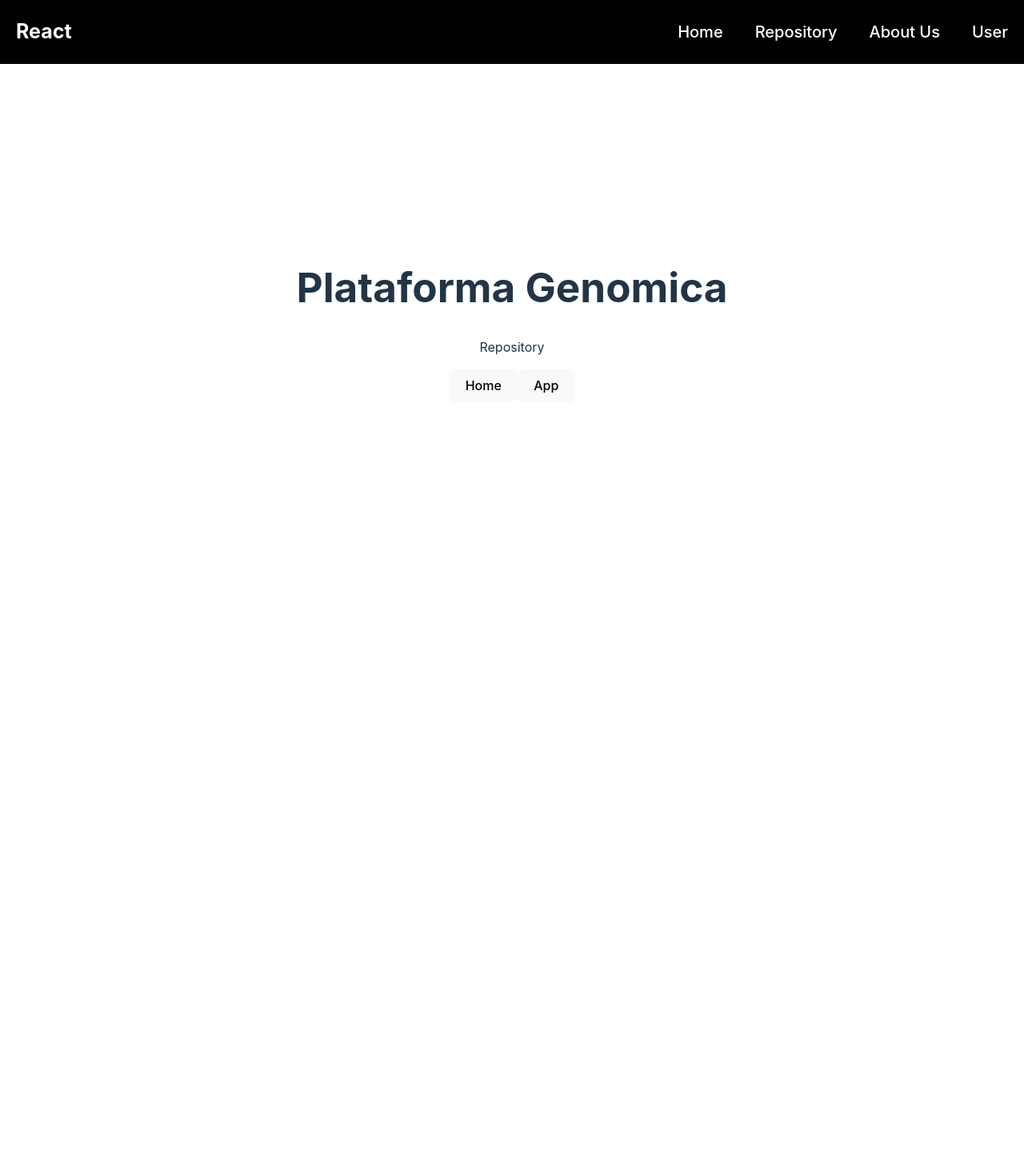
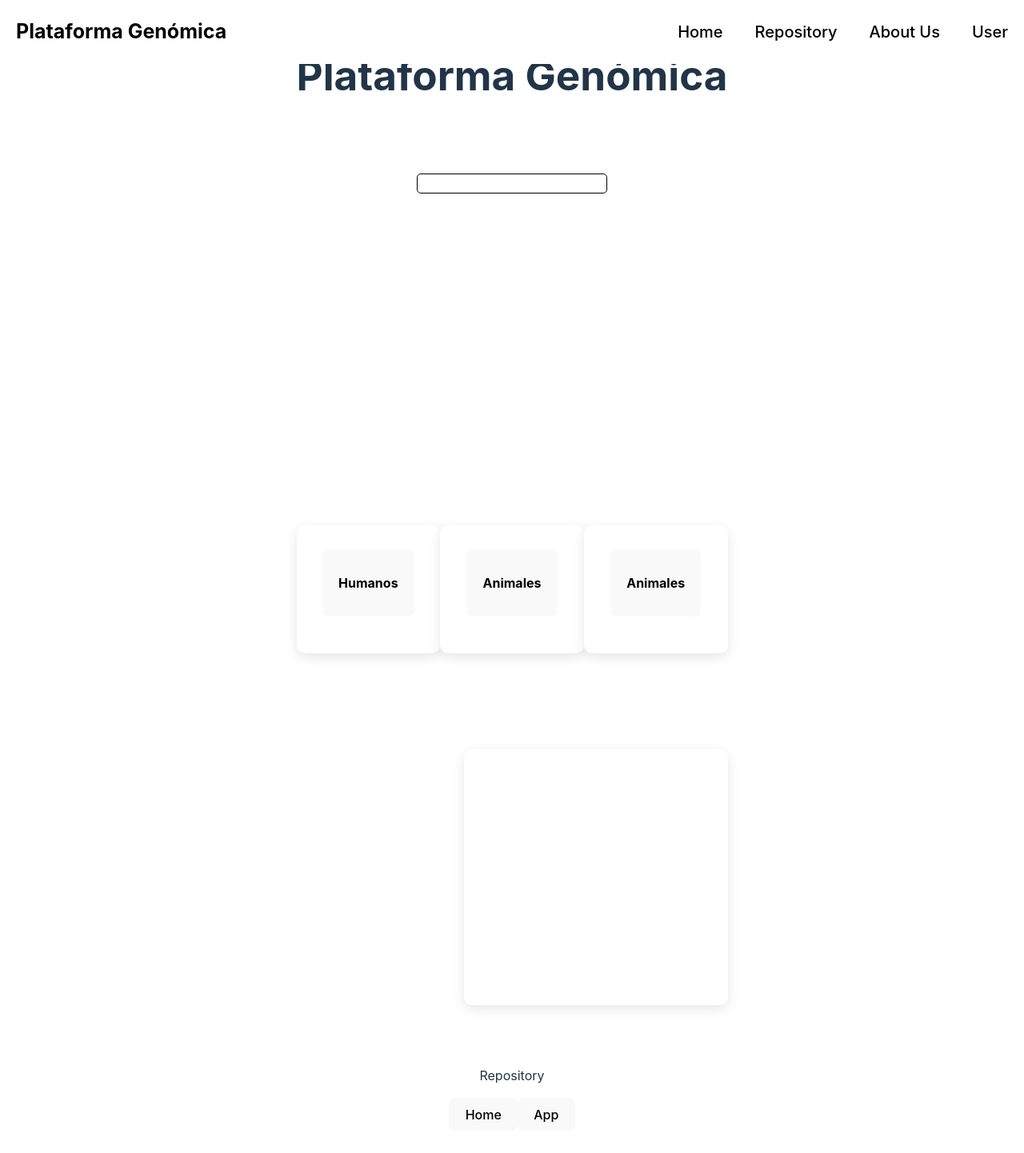
Before and after one commit to Nereo-11/React, a React (Vite) app: page /repository in a window 1280 px wide. Shown: the top 1442 px of the page at 80% size. Before the commit the page ends 800 px from the top, so only its background shows below. Built offline with nearby package versions, Linux system fonts and the light colour scheme.

Commit message:
TercerCommit

```diff
--- a/src/Paginas/aboutus.tsx
+++ b/src/Paginas/aboutus.tsx
@@ -11,7 +11,7 @@ function Aboutus() {
         </header>
 
         <div>
-            <h1>Plataforma Genomica</h1>
+            <h1>Plataforma Genómica</h1>
         </div>
 
         <div>
--- /dev/null
+++ b/src/Paginas/login.css
@@ -0,0 +1,40 @@
+.section {
+    padding: 60px 0;
+    min-height: 60vh;
+    display: flex;
+    justify-content: center;
+}
+
+.target {
+    background-color: #ffffff;
+    border-radius: 10px;
+    padding: 30px;
+    position: relative;
+    text-align: center;
+    box-shadow: 0 5px 15px rgba(0, 0, 0, 0.1);
+    transition: transform 0.3s ease-in-out, background-color 0.3s ease-in-out;
+    width: 50%;
+}
+
+.target h3 {
+    text-align: left;
+    text-transform: capitalize;
+    color: #000000;
+    padding: 5px 5px;
+    border-radius: 20px;
+    font-weight: 600;
+    text-decoration: none;
+}
+
+.public {
+    font-size: 18px;
+    border-radius: 5px;
+    border: 1px solid rgb(0, 0, 0);
+}
+
+.private {
+    font-size: 18px;
+    border-radius: 5px;
+    border: 1px solid rgb(0, 0, 0);
+    -webkit-text-security: disc; /* Cambia el texto por un círculo */
+}
--- a/src/Paginas/login.tsx
+++ b/src/Paginas/login.tsx
@@ -1,4 +1,5 @@
 import { useNavigate } from "react-router-dom";
+import './signup.css';
 
 function Login() {
     const navigate = useNavigate();
@@ -6,12 +7,27 @@ function Login() {
     return(
         <>
         <div>
-            <h1>Plataforma Genomica</h1>
+            <h1>Plataforma Genómica</h1>
         </div>
 
+        <section className={'section'}>
+        <div className={'target'}>
+
+        <h3>Correo</h3>
+            <input id = "email" type="email" className={'public'} pattern=".+@example\.com" required></input>
+
+        <h3>Crear Contraseña</h3>
+            <input id = "contraseña" type="text" className={'private'}></input>
+
+        <a onClick={() => navigate('/signup')}>Recuperar Contraseña</a>
+
+        </div>
+        </section>
+
         <div>
-            <p>Login</p>
+
             <button onClick={() => navigate('/home')}>Home</button>
+            <p>¿No tienes cuenta? Registrate <a onClick={() => navigate('/signup')}>aqui</a></p>
             <button onClick={() => navigate('/')}>App</button>
         </div>
 
--- /dev/null
+++ b/src/Paginas/repository.css
@@ -0,0 +1,31 @@
+.public {
+    font-size: 18px;
+    border-radius: 5px;
+    border: 1px solid rgb(0, 0, 0);
+}
+
+.section-left {
+    padding: 60px 0;
+    min-height: 20vh;
+    display: flex;
+    justify-content: left;
+}
+
+.target-l {
+    background-color: #ffffff;
+    border-radius: 10px;
+    padding: 30px;
+    position: relative;
+    text-align: center;
+    box-shadow: 0 5px 15px rgba(0, 0, 0, 0.1);
+    transition: transform 0.3s ease-in-out, background-color 0.3s ease-in-out;
+    width: 50%;
+    justify-content: left;
+}
+
+.section-right {
+    padding: 60px 0;
+    min-height: 40vh;
+    display: flex;
+    justify-content: right;
+}
--- a/src/Paginas/repository.tsx
+++ b/src/Paginas/repository.tsx
@@ -1,5 +1,6 @@
 import { useNavigate } from "react-router-dom";
 import Navbar from "../components/Navbar/Navbar.tsx";
+import './repository.css';
 
 function Repository() {
     const navigate = useNavigate();
@@ -11,8 +12,40 @@ function Repository() {
         </header>
 
         <div>
-            <h1>Plataforma Genomica</h1>
+            <h1>Plataforma Genómica</h1>
         </div>
+
+        <section className={'section'}>
+        <div className={'search'}>
+
+            <input id = "busqueda" type="text" className={'public'}></input>
+
+        </div>
+        </section>
+
+        <section className={'section-left'}>
+        <div className={'target-l'}>
+        <button>
+        <h4>Humanos</h4>
+        </button>
+        </div>
+        <div className={'target-l'}>
+        <button>
+        <h4>Animales</h4>
+        </button>
+        </div>
+        <div className={'target-l'}>
+        <button>
+        <h4>Animales</h4>
+        </button>
+        </div>
+        </section>
+
+        <section className={'section-right'}>
+        <div className={'target'}>
+
+        </div>
+        </section>
 
         <div>
             <p>Repository</p>
--- /dev/null
+++ b/src/Paginas/signup.css
@@ -0,0 +1,42 @@
+
+
+.section {
+    padding: 60px 0;
+    min-height: 40vh;
+    display: flex;
+    justify-content: center;
+}
+
+.target {
+    background-color: #ffffff;
+    border-radius: 10px;
+    padding: 30px;
+    position: relative;
+    text-align: center;
+    box-shadow: 0 5px 15px rgba(0, 0, 0, 0.1);
+    transition: transform 0.3s ease-in-out, background-color 0.3s ease-in-out;
+    width: 50%;
+}
+
+.target h3 {
+    text-align: left;
+    text-transform: capitalize;
+    color: #000000;
+    padding: 5px 5px;
+    border-radius: 20px;
+    font-weight: 600;
+    text-decoration: none;
+}
+
+.public {
+    font-size: 18px;
+    border-radius: 5px;
+    border: 1px solid rgb(0, 0, 0);
+}
+
+.private {
+    font-size: 18px;
+    border-radius: 5px;
+    border: 1px solid rgb(0, 0, 0);
+    -webkit-text-security: disc; /* Cambia el texto por un círculo */
+}
--- a/src/Paginas/signup.tsx
+++ b/src/Paginas/signup.tsx
@@ -1,19 +1,46 @@
 import { useNavigate } from "react-router-dom";
+import './signup.css';
 
 function Signup() {
     const navigate = useNavigate();
 
+    let name = document.getElementById("name");
+    let email = document.getElementById("email");
+    let pass = document.getElementById("contraseña");
+    let rpass = document.getElementById("rcontraseña");
+
+
     return(
         <>
         <div>
-            <h1>Plataforma Genomica</h1>
+            <h1>Plataforma Genómica</h1>
         </div>
 
+        <section className={'section'}>
+        <div className={'target'}>
+            <h3>Nombre</h3>
+            <input id = "name" type="text" className={'public'}></input>
+
+            <h3>Correo</h3>
+            <input id = "email" type="email" className={'public'} pattern=".+@example\.com" required></input>
+
+            <h3>Crear Contraseña</h3>
+            <input id = "contraseña" type="text" className={'private'}></input>
+
+            <h3>Repetir Contraseña</h3>
+            <input id = "rcontraseña" type="text" className={'private'} ></input>
+        </div>
+        </section>
+
+
         <div>
-            <p>Singup</p>
+
+            <button onClick={() => Signup()}>Aceptar</button>
+            <p>¿Tienes cuenta? Inicia Sesion <a onClick={() => navigate('/login')}>aqui</a></p>
             <button onClick={() => navigate('/home')}>Home</button>
             <button onClick={() => navigate('/')}>App</button>
         </div>
+
 
         </>
     )
--- a/src/components/Navbar/Navbar.css
+++ b/src/components/Navbar/Navbar.css
@@ -4,7 +4,7 @@ body {
 }
 
 .NavbarItems {
-  background-color: black;
+  background-color: rgb(255, 255, 255);
   margin: 0;
   padding: 0;
   height: 80px;
@@ -20,7 +20,7 @@ body {
 }
 
 .NavbarItems h1 {
-  color: white;
+  color: rgb(0, 0, 0);
   padding: 20px;
   font-size: 25px;
 }
@@ -43,18 +43,18 @@ li {
   line-height: 80px;
 }
 .nav-links {
-  color: white;
+  color: rgb(0, 0, 0);
   text-decoration: none;
 }
 .nav-links-mobile {
-  color: white;
+  color: rgb(0, 0, 0);
   text-decoration: none;
 }
 li:hover {
-  background-color: white;
+  background-color: rgb(0, 0, 0);
 }
 li:hover .nav-links {
-  color: black;
+  color: rgb(255, 255, 255);
 }
 li:hover .nav-links-mobile {
   color: black;
--- a/src/components/Navbar/Navbar.tsx
+++ b/src/components/Navbar/Navbar.tsx
@@ -11,7 +11,7 @@ interface MenuItem {
 export default function Navbar() {
   return (
     <nav className="NavbarItems">
-      <h1 className="Navbar-logo">React</h1>
+      <h1 className="Navbar-logo">Plataforma Genómica</h1>
       <div className="menu-icon"></div>
       <ul>
         {MenuItems.map((item: MenuItem, index: number) => {
```
Also changed, not shown: src/Paginas/aboutus.css (added).
